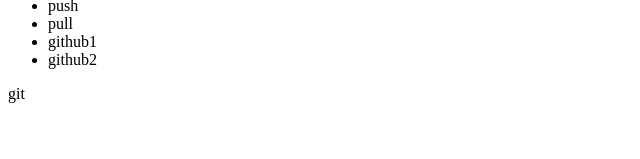
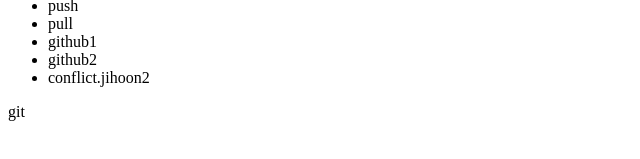
Before and after one commit to pakji9905/git_pakji99, a plain HTML site: page index.html in a window 1280 px wide. Shown: the part 169-328 px from the top of the page, without its empty margins (0-640 px from the left). Drawn offline with Linux system fonts and the light colour scheme.

Commit message:
conflict add

```diff
--- a/index.html
+++ b/index.html
@@ -21,6 +21,7 @@
 		<li>pull</li>
 		<li>github1</li>
 		<li>github2</li>
+		<li>conflict.jihoon2</li>
 
 	</ul>
 
```
